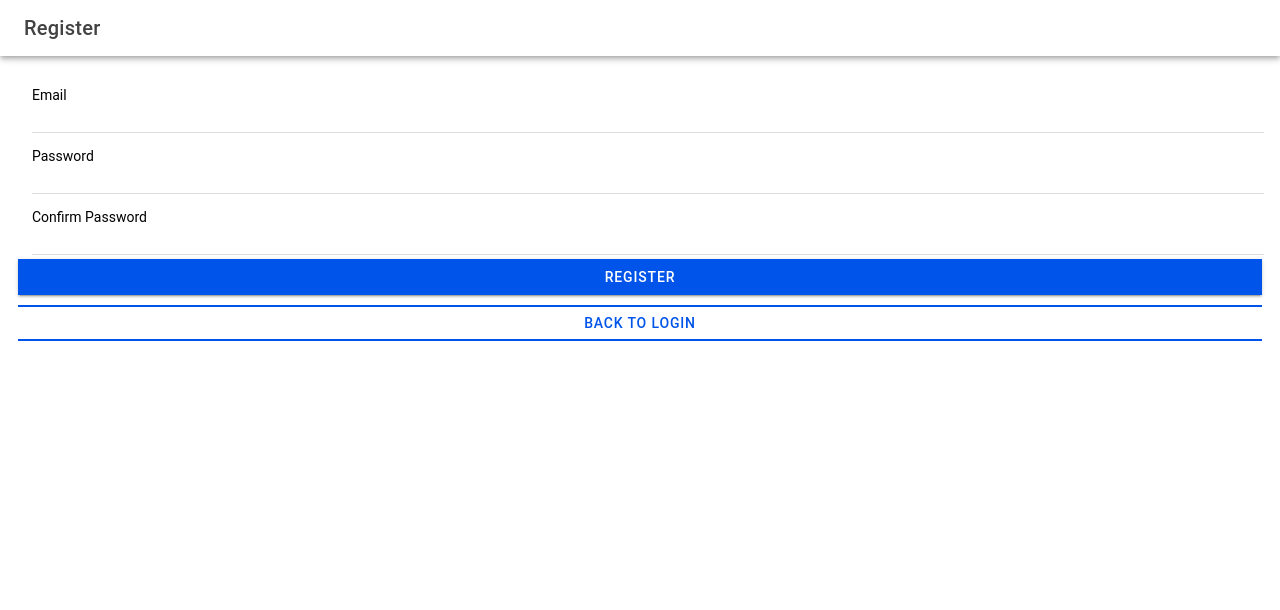
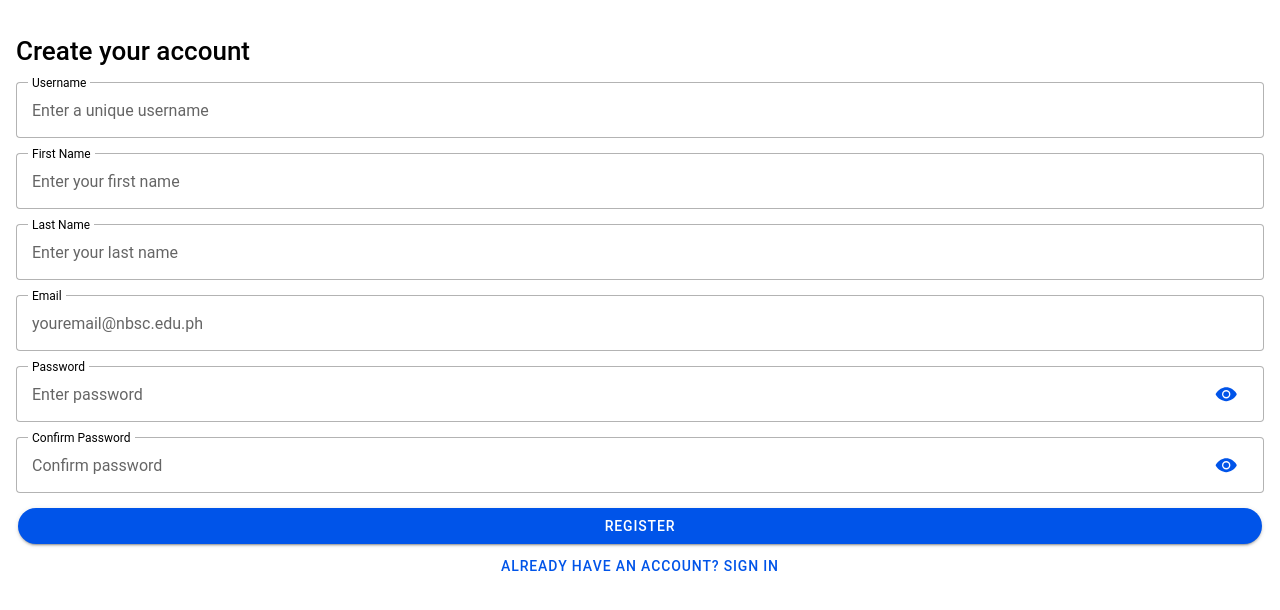
Before and after one commit to 20221936clint/it35-lab, a React (Vite) app: page /Register in a window 1280 px wide. Shown: the top 610 px of the page. Built offline with nearby package versions, Linux system fonts and the light colour scheme.

Commit message:
fix the login and register and the supabaseclients and copy some code in cliffamadeus git account and the file it35-lab.

```diff
--- a/src/pages/Login.tsx
+++ b/src/pages/Login.tsx
@@ -1,112 +1,128 @@
 import {
+  IonAlert,
   IonAvatar,
   IonButton,
-  IonCol,
   IonContent,
-  IonGrid,
-  IonHeader,
+  IonIcon,
   IonInput,
   IonInputPasswordToggle,
   IonPage,
-  IonRow,
-  IonTitle,
-  IonToolbar,
-  useIonRouter,
-  useIonAlert,
-  useIonToast
+  IonToast,
+  useIonRouter
 } from '@ionic/react';
+import { logoIonic, } from 'ionicons/icons';
 import { useState } from 'react';
+import { supabase } from '../utils/supabaseClient';
 
   const Login: React.FC = () => {
     const navigation = useIonRouter();
     const [email, setEmail] = useState('');
     const [password, setPassword] = useState('');
-  const [presentAlert] = useIonAlert();
-  const [presentToast] = useIonToast();
+    const [showAlert, setShowAlert] = useState(false);
+    const [errorMessage, setErrorMessage] = useState('');
+    const [showToast, setShowToast] = useState(false);
 
-  const doLogin = () => {
-    if (email === '20221936@nbsc.edu.ph' && password === '20221936') {
-      presentToast({
-        message: 'Login Successful!',
-        duration: 2000,
-        color: 'success'
-      });
+    const doLogin = async () => {
+      const { error } = await supabase.auth.signInWithPassword({ email, password });
+      if (error) {
+        setErrorMessage(error.message);
+        setShowAlert(true);
+      } else {
+        setShowToast(true);
+        setTimeout(() => {
           navigation.push('/it35-lab/app', 'forward', 'replace');
-    } else if (email === '' || password === '') {
-      presentAlert({
-        header: 'Login Failed',
-        message: 'Please enter email and password!',
-        buttons: ['OK']
-      });
-    } else {
-      presentToast({
-        message: 'Wrong combination of Email and Password!',
-        duration: 2000,
-        color: 'danger'
-      });
+        }, 300);
       }
-  };
-
-  const goToRegister = () => {
-    navigation.push('/Register', 'forward', 'replace');
     };
 
     return (
       <IonPage>
-      <IonHeader>
-        <IonToolbar>
-          <IonTitle>Login</IonTitle>
-        </IonToolbar>
-      </IonHeader>
             <IonContent className='ion-padding'>
-        <div style={{ textAlign: 'center', marginTop: '10%' }}>
-          <IonAvatar style={{ margin: '0 auto 10px', display: 'block', width: '120px', height: '120px', borderRadius: '50%', overflow: 'hidden' }}>
+                <div style={{
+                  display: 'flex',
+                  flexDirection:'column',
+                  alignItems: 'center',
+                  justifyContent: 'center',
+                  marginTop:'25%'
+                }}>
+                  <IonAvatar
+                    style={{
+                      display: 'flex',
+                      alignItems: 'center',
+                      justifyContent: 'center',
+                      width: '150px',
+                      height: '150px',
+                      borderRadius: '50%',
+                      overflow: 'hidden'
+                    }}
+                  >
+                    {/*
                     <img
-              style={{ width: '100%', height: '100%', objectFit: 'cover' }}
                       alt="Silhouette of a person's head"
-              src="https://encrypted-tbn0.gstatic.com/images?q=tbn:ANd9GcR5HmQCbPMJc3NiRlv1q9JC-zDKJX4sdXjJbA&s"
+                      src="https://ionicframework.com/docs/img/demos/avatar.svg"
+                      style={{
+                        width: '100%',
+                        height: '100%',
+                        objectFit: 'cover'
+                      }}
+                    />
+                    */}
+                     <IonIcon
+                      icon={logoIonic}
+                      color='primary'
+                      style={{ fontSize: '120px', color: '#6c757d' }}
                     />
                   </IonAvatar>
-          <IonGrid>
-            <IonRow>
-              <IonCol size="12" style={{ marginTop: '10px', textAlign: 'left' }}>
+                  <h1 style={{
+                      display: 'flex',
+                      alignItems: 'center',
+                      justifyContent: 'center',
+                    }}>USER LOGIN</h1>
                   <IonInput
                     label="Email"
+                    labelPlacement="floating"
+                    fill="outline"
                     type="email"
+                    placeholder="Enter Email"
                     value={email}
-                  onIonInput={(e) => setEmail(e.detail.value!)}
-                  required
-                  style={{ textAlign: 'left' }}
+                    onIonChange={e => setEmail(e.detail.value!)}
                   />
-                <IonInput
-                  label="Password"
+                  <IonInput style={{
+                      marginTop:'10px',
+                    }}
+                    fill="outline"
                     type="password"
+                    placeholder="Password"
                     value={password}
-                  onIonInput={(e) => setPassword(e.detail.value!)}
-                  required
-                  style={{ textAlign: 'left' }}
-                >
-                  <IonInputPasswordToggle slot="end" />
-                </IonInput>
-                <IonButton onClick={doLogin} expand="full">Login</IonButton>
-                <div style={{ textAlign: 'center', marginTop: '15px', padding: '10px', border: '1px solid #ccc', borderRadius: '5px', background: '#f9f9f9' }}>
-                  <p style={{ margin: '0', fontSize: '14px', color: '#666' }}>Don't have an account? Sign up or register here:</p>
-                  <IonButton
-                    onClick={goToRegister}
-                    expand="full"
-                    fill="outline"
-                    style={{ marginTop: '10px', transition: '0.3s', cursor: 'pointer' }}
-                    onMouseOver={(e) => e.currentTarget.style.backgroundColor = '#ddd'}
-                    onMouseOut={(e) => e.currentTarget.style.backgroundColor = 'transparent'}
-                  >
-                    Register
+                    onIonChange={e => setPassword(e.detail.value!)}
+                  ><IonInputPasswordToggle slot="end"></IonInputPasswordToggle></IonInput>
+                </div>
+                <IonButton onClick={doLogin} expand="full" shape='round'>
+                  Login
                 </IonButton>
-                </div>
-              </IonCol>
-            </IonRow>
-          </IonGrid>
 
-        </div>
+                <IonButton routerLink="/it35-lab/register" expand="full" fill="clear" shape='round'>
+                  Don't have an account? Register here
+                </IonButton>
+
+                {/* IonAlert for displaying login errors */}
+                <IonAlert
+                  isOpen={showAlert}
+                  onDidDismiss={() => setShowAlert(false)}
+                  header="Login Failed"
+                  message={errorMessage}
+                  buttons={['OK']}
+                />
+
+                {/* IonToast for success message */}
+                <IonToast
+                  isOpen={showToast}
+                  onDidDismiss={() => setShowToast(false)}
+                  message="Login successful! Redirecting..."
+                  duration={1500}
+                  position="top"
+                  color="primary"
+                />
             </IonContent>
         </IonPage>
     );
--- a/src/pages/Register.tsx
+++ b/src/pages/Register.tsx
@@ -1,85 +1,208 @@
+import React, { useState } from 'react';
 import {
-  IonButtons,
+    IonButton,
     IonContent,
-  IonHeader,
-  IonMenuButton,
+    IonInput,
+    IonInputPasswordToggle,
     IonPage,
     IonTitle,
-  IonToolbar,
-  IonInput,
-  IonButton,
-  IonItem,
-  IonLabel,
-  IonAlert,
     IonModal,
-  useIonRouter
+    IonText,
+    IonCard,
+    IonCardContent,
+    IonCardHeader,
+    IonCardSubtitle,
+    IonCardTitle,
+    IonAvatar,
 } from '@ionic/react';
-import { useState } from 'react';
+import { supabase } from '../utils/supabaseClient';
+import bcrypt from 'bcryptjs';
 
 const Register: React.FC = () => {
-  const navigation = useIonRouter();
+    const [username, setUsername] = useState('');
+    const [firstName, setFirstName] = useState('');
+    const [lastName, setLastName] = useState('');
     const [email, setEmail] = useState('');
     const [password, setPassword] = useState('');
     const [confirmPassword, setConfirmPassword] = useState('');
-  const [showAlert, setShowAlert] = useState(false);
-  const [showModal, setShowModal] = useState(false);
+    const [showVerificationModal, setShowVerificationModal] = useState(false);
+    const [showSuccessModal, setShowSuccessModal] = useState(false);
 
-  const handleRegister = () => {
-    if (!email.endsWith('@nbsc.edu.ph')) {
-      setShowAlert(true);
+    const handleOpenVerificationModal = () => {
+        if (!email.endsWith("@nbsc.edu.ph")) {
+            alert("Only @nbsc.edu.ph emails are allowed to register.");
             return;
         }
+
         if (password !== confirmPassword) {
-      setShowAlert(true);
+            alert("Passwords do not match.");
             return;
         }
-    setShowModal(true);
+
+        setShowVerificationModal(true);
     };
 
-  const goToLogin = () => {
-      navigation.push('/it35-lab', 'back', 'replace');
+    const doRegister = async () => {
+        setShowVerificationModal(false);
+
+        // Sign up in Supabase authentication
+        const { data, error } = await supabase.auth.signUp({
+            email,
+            password,
+        });
+
+        if (error) {
+            alert("Account creation failed: " + error.message);
+            return;
+        }
+
+        // Hash password before storing in the database
+        const salt = await bcrypt.genSalt(10);
+        const hashedPassword = await bcrypt.hash(password, salt);
+
+        // Insert user data into 'users' table
+        const { error: insertError } = await supabase.from('users').insert([
+            {
+                username,
+                user_email: email,
+                user_firstname: firstName,
+                user_lastname: lastName,
+                user_password: hashedPassword,
+            },
+        ]);
+
+        if (insertError) {
+            alert("Failed to save user data: " + insertError.message);
+            return;
+        }
+
+        setShowSuccessModal(true);
     };
 
     return (
         <IonPage>
-      <IonHeader>
-        <IonToolbar>
-          <IonButtons slot='start'>
-            <IonMenuButton />
-          </IonButtons>
-          <IonTitle>Register</IonTitle>
-        </IonToolbar>
-      </IonHeader>
-      <IonContent fullscreen className="ion-padding">
-        <IonItem>
-          <IonLabel position="floating" style={{ fontSize: '14px' }}>Email</IonLabel>
-          <IonInput style={{ fontSize: '14px' }} type="email" value={email} onIonChange={(e) => setEmail(e.detail.value!)} />
-        </IonItem>
-        <IonItem>
-          <IonLabel position="floating" style={{ fontSize: '14px' }}>Password</IonLabel>
-          <IonInput style={{ fontSize: '14px' }} type="password" value={password} onIonChange={(e) => setPassword(e.detail.value!)} />
-        </IonItem>
-        <IonItem>
-          <IonLabel position="floating" style={{ fontSize: '14px' }}>Confirm Password</IonLabel>
-          <IonInput style={{ fontSize: '14px' }} type="password" value={confirmPassword} onIonChange={(e) => setConfirmPassword(e.detail.value!)} />
-        </IonItem>
-        <IonButton expand="full" onClick={handleRegister}>Register</IonButton>
-        <IonButton expand="full" fill="outline" onClick={goToLogin} style={{ marginTop: '10px' }}>Back to Login</IonButton>
+            <IonContent className='ion-padding'>
+                <h1>Create your account</h1>
 
-        <IonAlert
-          isOpen={showAlert}
-          onDidDismiss={() => setShowAlert(false)}
-          header="Error"
-          message="Passwords do not match or invalid email domain use only @nbsc.edu.ph."
-          buttons={['OK']}
+                <IonInput
+                    label="Username"
+                    labelPlacement="stacked"
+                    fill="outline"
+                    type="text"
+                    placeholder="Enter a unique username"
+                    value={username}
+                    onIonChange={e => setUsername(e.detail.value!)}
+                    style={{ marginTop: '15px' }}
                 />
+                <IonInput
+                    label="First Name"
+                    labelPlacement="stacked"
+                    fill="outline"
+                    type="text"
+                    placeholder="Enter your first name"
+                    value={firstName}
+                    onIonChange={e => setFirstName(e.detail.value!)}
+                    style={{ marginTop: '15px' }}
+                />
+                <IonInput
+                    label="Last Name"
+                    labelPlacement="stacked"
+                    fill="outline"
+                    type="text"
+                    placeholder="Enter your last name"
+                    value={lastName}
+                    onIonChange={e => setLastName(e.detail.value!)}
+                    style={{ marginTop: '15px' }}
+                />
+                <IonInput
+                    label="Email"
+                    labelPlacement="stacked"
+                    fill="outline"
+                    type="email"
+                    placeholder="youremail@nbsc.edu.ph"
+                    value={email}
+                    onIonChange={e => setEmail(e.detail.value!)}
+                    style={{ marginTop: '15px' }}
+                />
+                <IonInput
+                    label="Password"
+                    labelPlacement="stacked"
+                    fill="outline"
+                    type="password"
+                    placeholder="Enter password"
+                    value={password}
+                    onIonChange={e => setPassword(e.detail.value!)}
+                    style={{ marginTop: '15px' }}
+                >
+                    <IonInputPasswordToggle slot="end" />
+                </IonInput>
+                <IonInput
+                    label="Confirm Password"
+                    labelPlacement="stacked"
+                    fill="outline"
+                    type="password"
+                    placeholder="Confirm password"
+                    value={confirmPassword}
+                    onIonChange={e => setConfirmPassword(e.detail.value!)}
+                    style={{ marginTop: '15px' }}
+                >
+                    <IonInputPasswordToggle slot="end" />
+                </IonInput>
 
-        <IonModal isOpen={showModal} onDidDismiss={() => setShowModal(false)}>
+                <IonButton onClick={handleOpenVerificationModal} expand="full" shape='round' style={{ marginTop: '15px' }}>
+                    Register
+                </IonButton>
+                <IonButton routerLink="/it35-lab" expand="full" fill="clear" shape='round'>
+                    Already have an account? Sign in
+                </IonButton>
+
+                {/* Verification Modal */}
+                <IonModal isOpen={showVerificationModal} onDidDismiss={() => setShowVerificationModal(false)}>
                     <IonContent className="ion-padding">
-            <h2>Confirm Details</h2>
-            <p><strong>Email:</strong> {email}</p>
-            <p><strong>Password:</strong> {password.replace(/./g, '*')}</p>
-            <IonButton expand="full" onClick={() => setShowModal(false)}>Confirm</IonButton>
+                        <IonCard className="ion-padding" style={{ marginTop: '25%' }}>
+                            <IonCardHeader>
+                                <IonCardTitle>User Registration Details</IonCardTitle>
+                                <hr />
+                                <IonCardSubtitle>Username</IonCardSubtitle>
+                                <IonCardTitle>{username}</IonCardTitle>
+
+                                <IonCardSubtitle>Email</IonCardSubtitle>
+                                <IonCardTitle>{email}</IonCardTitle>
+
+                                <IonCardSubtitle>Name</IonCardSubtitle>
+                                <IonCardTitle>{firstName} {lastName}</IonCardTitle>
+                            </IonCardHeader>
+                            <IonCardContent>
+                            </IonCardContent>
+                            <div style={{ display: 'flex', justifyContent: 'flex-end', marginRight: '5px' }}>
+                                <IonButton fill="clear" onClick={() => setShowVerificationModal(false)}>Cancel</IonButton>
+                                <IonButton color="primary" onClick={doRegister}>Confirm</IonButton>
+                            </div>
+                        </IonCard>
+                    </IonContent>
+                </IonModal>
+
+                {/* Success Modal */}
+                <IonModal isOpen={showSuccessModal} onDidDismiss={() => setShowSuccessModal(false)}>
+                    <IonContent className="ion-padding" style={{
+                        display: 'flex',
+                        flexDirection: 'column',
+                        justifyContent: 'center',
+                        alignItems: 'center',
+                        height: '100vh',
+                        textAlign: 'center',
+                        marginTop:'35%'
+                    }}>
+                        <IonTitle style={{
+                            marginTop:'35%'
+                        }}>Registration Successful 🎉</IonTitle>
+                        <IonText>
+                            <p>Your account has been created successfully.</p>
+                            <p>Please check your email address.</p>
+                        </IonText>
+                        <IonButton routerLink="/it35-lab" routerDirection="back" color="primary">
+                            Go to Login
+                        </IonButton>
                     </IonContent>
                 </IonModal>
             </IonContent>
```
Also changed, not shown: src/pages/Menu.tsx (+46 -4 lines). Lines whose indentation alone changed are shown as unchanged.
